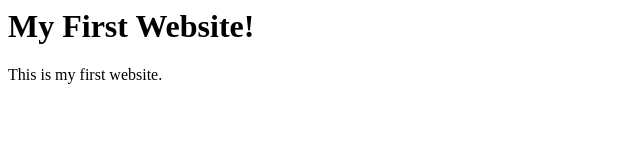
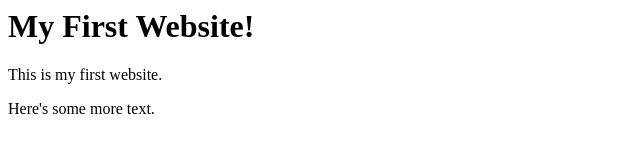
Before and after one commit to MollyBoocheenee/first-website, a plain HTML site: page index.html in a window 1280 px wide. Shown: the whole page, without its empty margins (0-640 px from the left). Drawn offline with Linux system fonts and the light colour scheme.

Commit message:
Update index page and create About page

```diff
--- a/index.html
+++ b/index.html
@@ -1,2 +1,3 @@
 <h1> My First Website! </h1>
 <p>This is my first website.</p>
+<p>Here's some more text.</p>
```
Also changed, not shown: about.html (added, +1 -0 lines).
